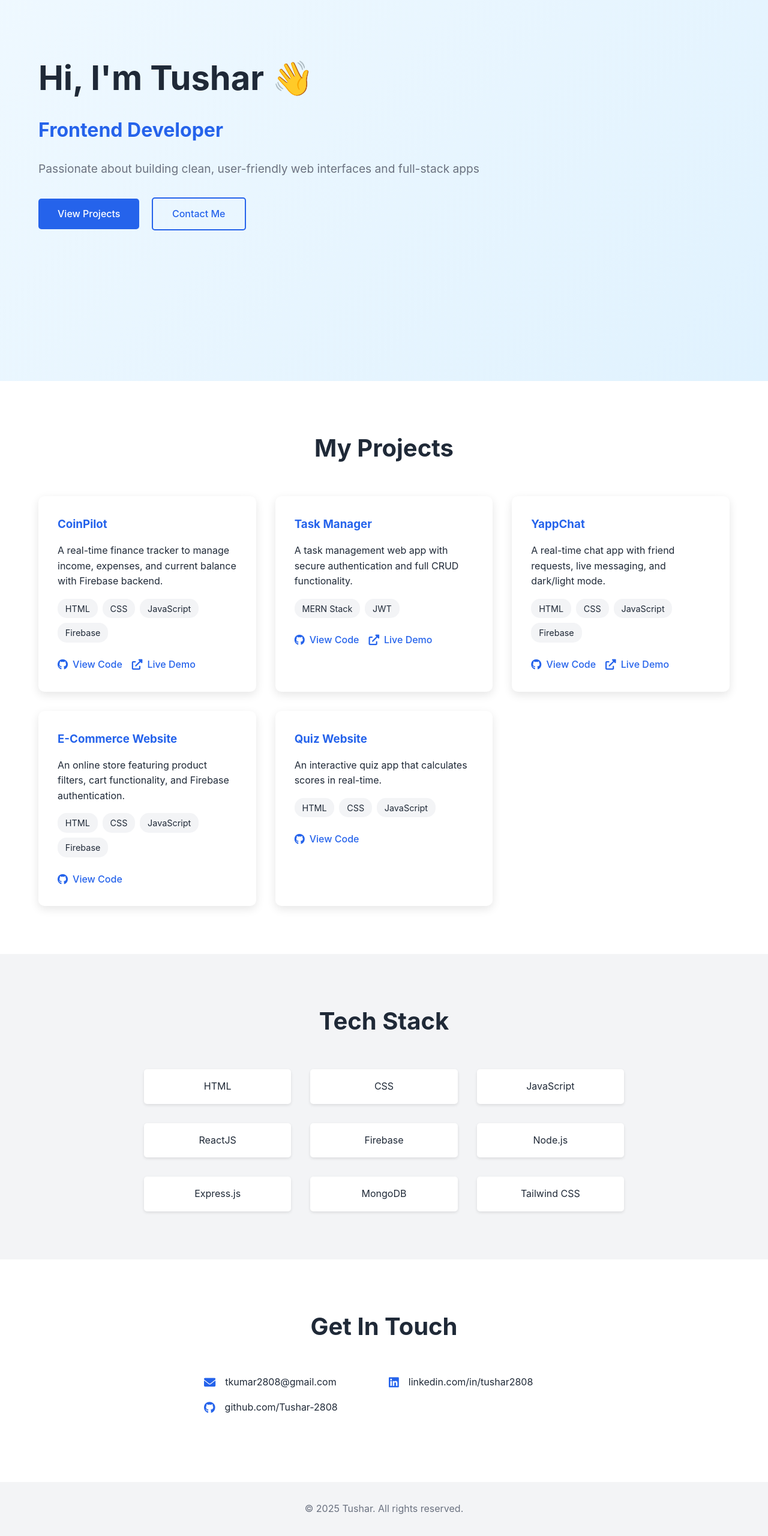
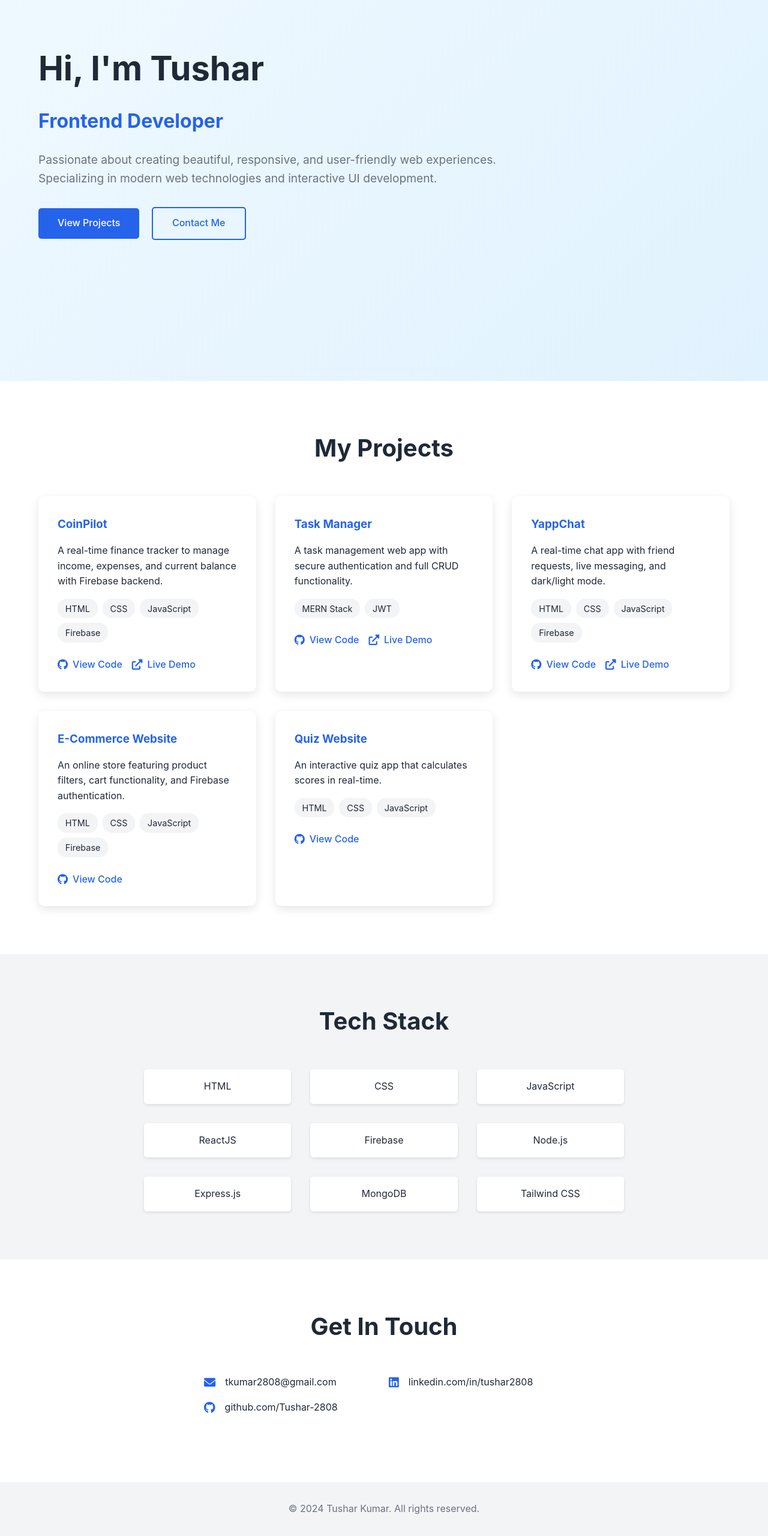
Before and after one commit to Tushar-2808/Portfolio, a plain HTML site: page index.html in a window 1280 px wide. Shown: the part 165-2725 px from the top of the page at 60% size. Drawn offline with Linux system fonts and the light colour scheme.

Commit message:
Update: Enhanced index.html and removed README.md

```diff
--- a/index.html
+++ b/index.html
@@ -3,9 +3,14 @@
 <head>
     <meta charset="UTF-8">
     <meta name="viewport" content="width=device-width, initial-scale=1.0">
-    <title>Tushar Kumar - Frontend Developer</title>
+    <meta name="description" content="Tushar Kumar - Frontend Developer Portfolio showcasing web development projects and skills">
+    <meta name="keywords" content="Frontend Developer, Web Development, Portfolio, React, JavaScript, HTML, CSS">
+    <title>Tushar Kumar | Frontend Developer Portfolio</title>
     <link rel="stylesheet" href="styles.css">
     <link rel="stylesheet" href="https://cdnjs.cloudflare.com/ajax/libs/font-awesome/6.0.0/css/all.min.css">
+    <link rel="preconnect" href="https://fonts.googleapis.com">
+    <link rel="preconnect" href="https://fonts.gstatic.com" crossorigin>
+    <link href="https://fonts.googleapis.com/css2?family=Poppins:wght@300;400;500;600;700&display=swap" rel="stylesheet">
 </head>
 <body>
     <!-- Navigation -->
@@ -29,9 +34,9 @@
     <!-- Hero Section -->
     <section id="home" class="hero">
         <div class="hero-content">
-            <h1>Hi, I'm Tushar 👋</h1>
+            <h1>Hi, I'm Tushar</h1>
             <h2>Frontend Developer</h2>
-            <p>Passionate about building clean, user-friendly web interfaces and full-stack apps</p>
+            <p>Passionate about creating beautiful, responsive, and user-friendly web experiences. Specializing in modern web technologies and interactive UI development.</p>
             <div class="cta-buttons">
                 <a href="#projects" class="btn primary">View Projects</a>
                 <a href="#contact" class="btn secondary">Contact Me</a>
@@ -178,7 +183,7 @@
 
     <!-- Footer -->
     <footer>
-        <p>&copy; 2025 Tushar. All rights reserved.</p>
+        <p>&copy; 2024 Tushar Kumar. All rights reserved.</p>
     </footer>
 
     <script src="script.js"></script>
```
Also changed, not shown: 1 other file.
